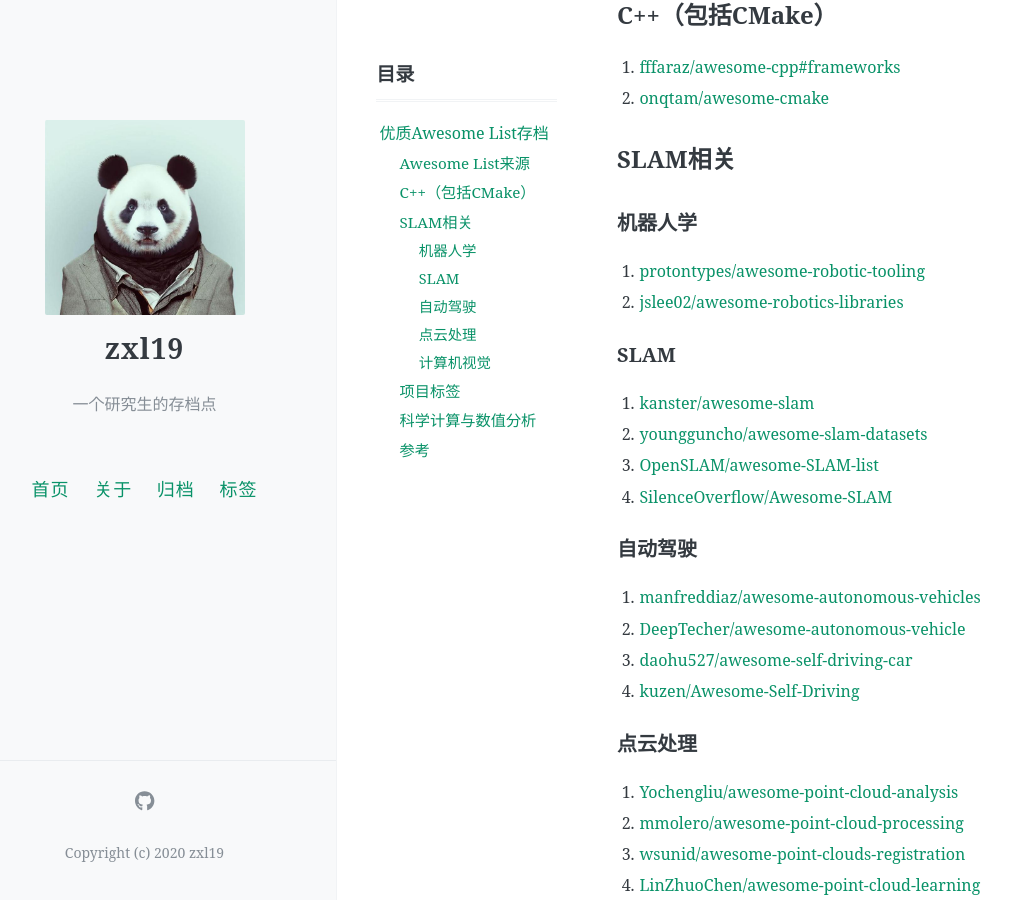
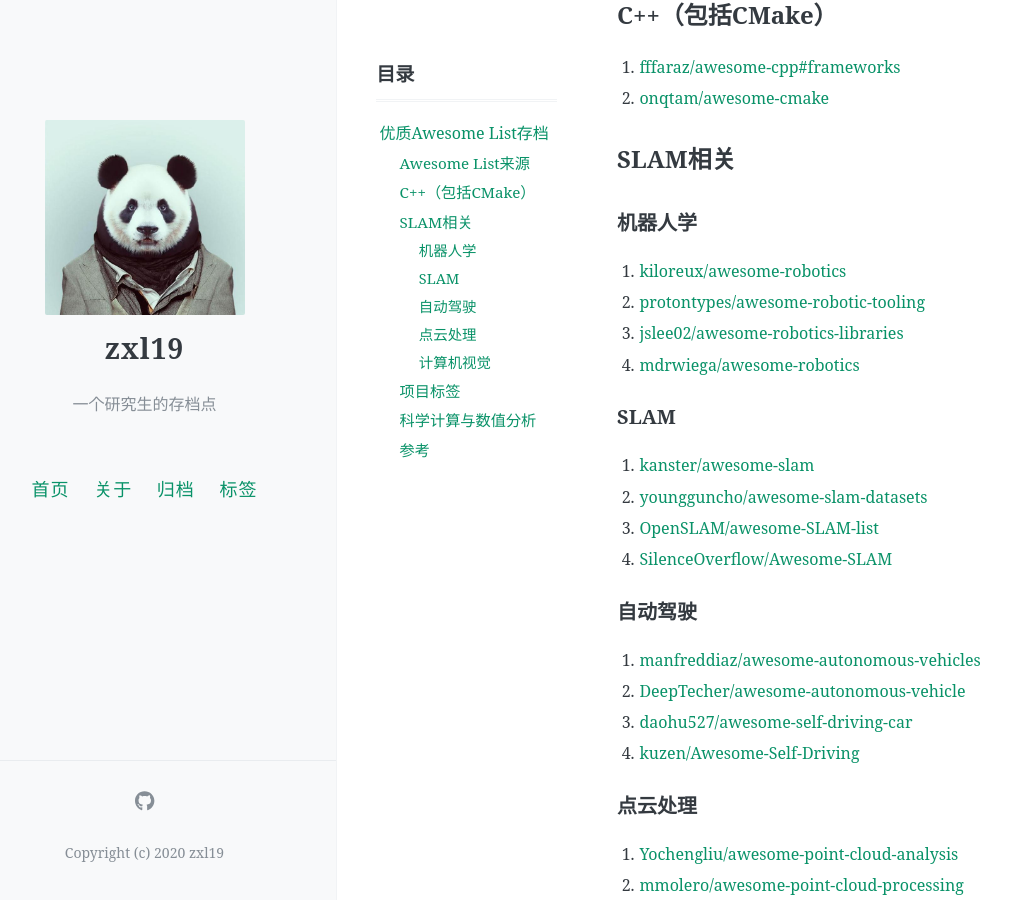
Before and after one commit to zxl19/zxl19.github.io, a Jekyll site: the page built from _posts/2021-05-31-awesome-list.md, in a window 1280 px wide and 900 px high, scrolled down 465 px. Shown: the whole window, without its empty margins (47-1059 px from the left). Built offline with Jekyll 4.4.1, drawn with Linux system fonts in a browser that asks for light colours; comment, search, counter and statistics services are not loaded.

Commit message:
Update 2021-05-31-awesome-list.md

```diff
--- a/_posts/2021-05-31-awesome-list.md
+++ b/_posts/2021-05-31-awesome-list.md
@@ -32,8 +32,10 @@ The main repository serves as a curated list of awesome lists.
 
 ### 机器人学
 
-1. [protontypes/awesome-robotic-tooling](https://github.com/protontypes/awesome-robotic-tooling)
-2. [jslee02/awesome-robotics-libraries](https://github.com/jslee02/awesome-robotics-libraries)
+1. [kiloreux/awesome-robotics](https://github.com/kiloreux/awesome-robotics)
+2. [protontypes/awesome-robotic-tooling](https://github.com/protontypes/awesome-robotic-tooling)
+3. [jslee02/awesome-robotics-libraries](https://github.com/jslee02/awesome-robotics-libraries)
+4. [mdrwiega/awesome-robotics](https://github.com/mdrwiega/awesome-robotics)
 
 ### SLAM
 
```
